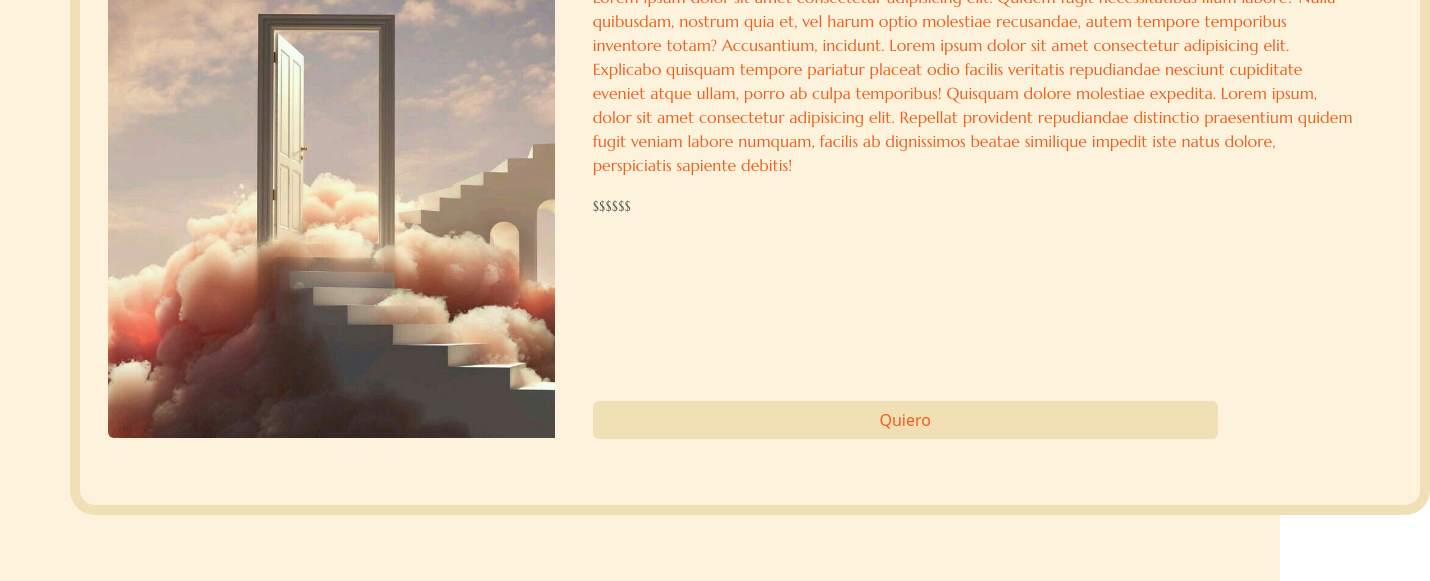
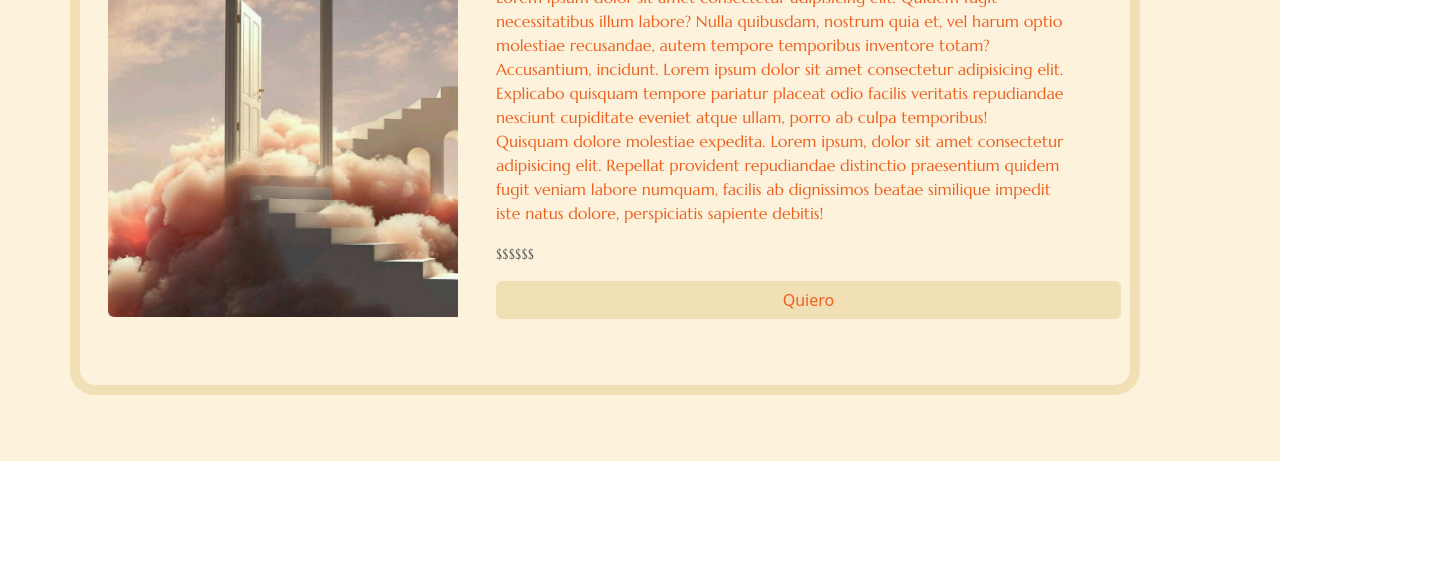
Before and after one commit to malenaczech/AMRITA, a website: page pages/registros.html in a window 1280 px wide. Shown: the part 304-885 px from the top of the page, 1430 px wide, since content can reach past the window. After the commit the page ends 800 px from the top, so only its background shows below. Drawn offline with nearby package versions, Linux system fonts and the light colour scheme.

Commit message:
arreglo tamano

```diff
--- a/scss/_registros.scss
+++ b/scss/_registros.scss
@@ -11,7 +11,7 @@
 }
 
 .card-reg{
-    width: 85rem;
+    width: 66.875rem;
     border-radius: 1.563rem;
     background-color: $color-fondo;
     border-color: $rosa;
@@ -32,7 +32,7 @@
 }
 
 .btn-primary{
-    margin-top: 10.5rem;
+    //margin-top: 10.5rem;
     background-color: $rosa;
     border-color: $rosa;
     color: $rojo;
```
Also changed, not shown: css/styles.css.
